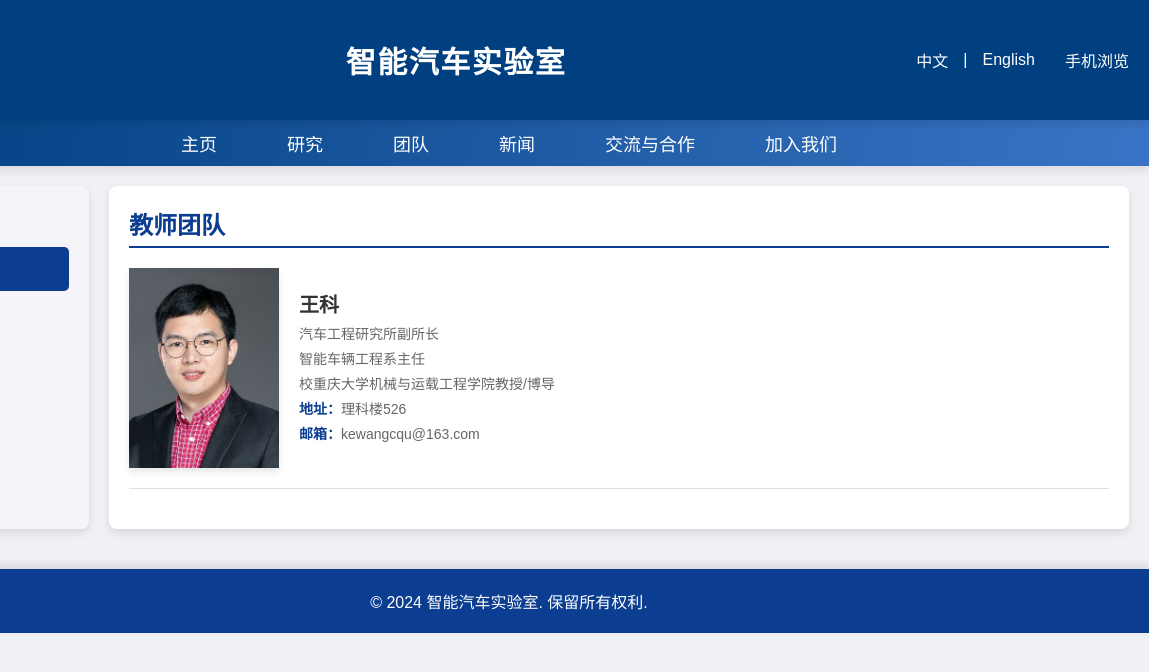
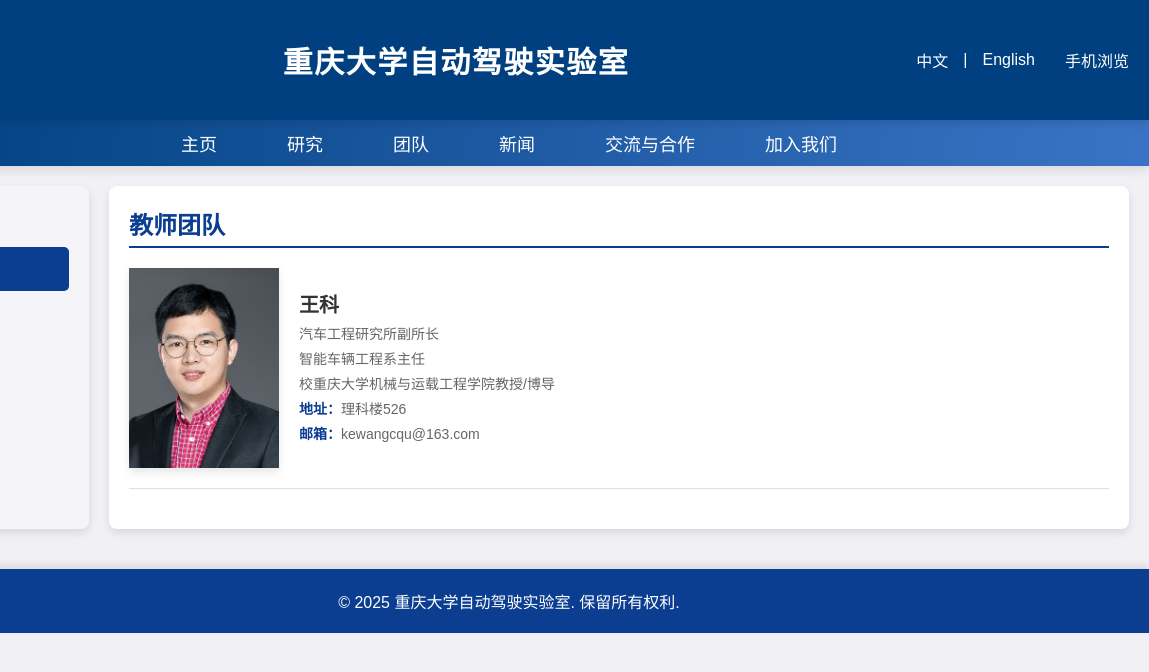
Before and after one commit to CQU-AVL/cqu-avl.github.io, a plain HTML site: page team.html in a window 1280 px wide. Shown: the full height of the page, 131-1280 px from the left. Drawn offline with Linux system fonts and the light colour scheme.

Commit message:
Update team.html

```diff
--- a/team.html
+++ b/team.html
@@ -3,14 +3,14 @@
 <head>
     <meta charset="UTF-8">
     <meta name="viewport" content="width=device-width, initial-scale=1.0">
-    <title>智能汽车实验室</title>
+    <title>重庆大学自动驾驶实验室</title>
     <link rel="stylesheet" href="style.css">
 </head>
 <body>
     <!-- 最顶部实验室LOGO和名称 -->
     <div class="top-bar">
         <img src="img/logo1.png" alt="实验室LOGO" class="logo-image">
-        <span class="lab-name">智能汽车实验室</span>
+        <span class="lab-name">重庆大学自动驾驶实验室</span>
         <!-- 顶部右侧工具栏 -->
         <div class="top-right">
             <div class="language-switch">
@@ -96,7 +96,7 @@
 
     <!-- 页脚 -->
     <footer>
-        <p>&copy; 2024 智能汽车实验室. 保留所有权利.</p>
+        <p>&copy; 2025 重庆大学自动驾驶实验室. 保留所有权利.</p>
     </footer>
 </body>
 </html>
```
